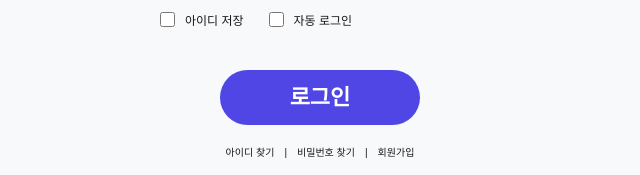
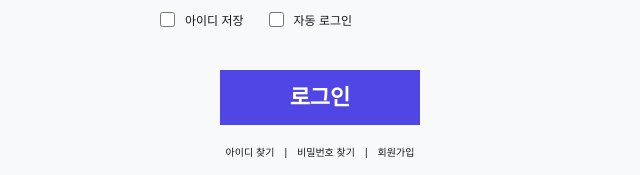
Before and after one commit to wonder1ng/SuperLawVA-Ml, a Next.js app in the folder front/: page /login in a window 1280 px wide. Shown: the part 450-625 px from the top of the page, without its empty margins (320-960 px from the left). Built offline with nearby package versions, Linux system fonts and the light colour scheme.

Commit message:
refactor: add borderRadius parameter

```diff
--- a/front/src/components/submitButton.tsx
+++ b/front/src/components/submitButton.tsx
@@ -10,6 +10,7 @@ interface SubmitButtonProps {
   fontWeight?: number;
   gap?: number;
   background?: string;
+  borderRadius?: number | string;
   children?: React.ReactNode;
   disabled?: boolean;
   icon?: React.ReactNode;
@@ -26,6 +27,7 @@ export default function SubmitButton({
   fontSize = 2.2,
   gap = 0.8,
   background,
+  borderRadius,
   disabled = false,
   children,
   icon,
@@ -55,7 +57,7 @@ export default function SubmitButton({
 
   return (
     <button
-      className={`flex justify-center items-center rounded-full transition-all duration-200 ${className}`}
+      className={`flex justify-center items-center transition-all duration-200 ${className}`}
       disabled={disabled}
       onClick={onClick}
       style={{
@@ -66,6 +68,8 @@ export default function SubmitButton({
         color: color,
         fontWeight: fontWeight,
         fontSize: typeof fontSize === "number" ? `${fontSize}rem` : fontSize,
+        borderRadius:
+          typeof borderRadius === "number" ? `${borderRadius}px` : borderRadius,
         lineHeight: "2.6rem",
         gap: typeof gap === "number" ? `${gap}rem` : gap,
         cursor: disabled ? "not-allowed" : "pointer",
```
